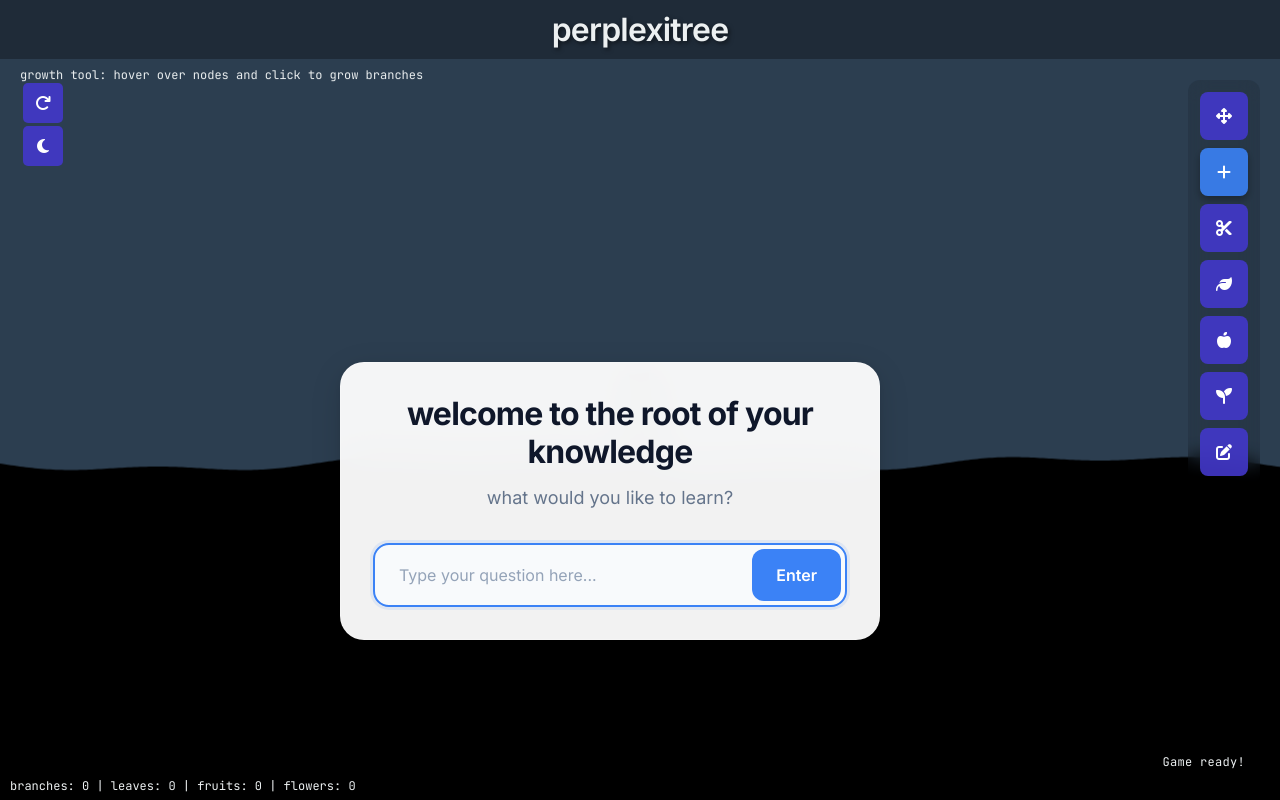
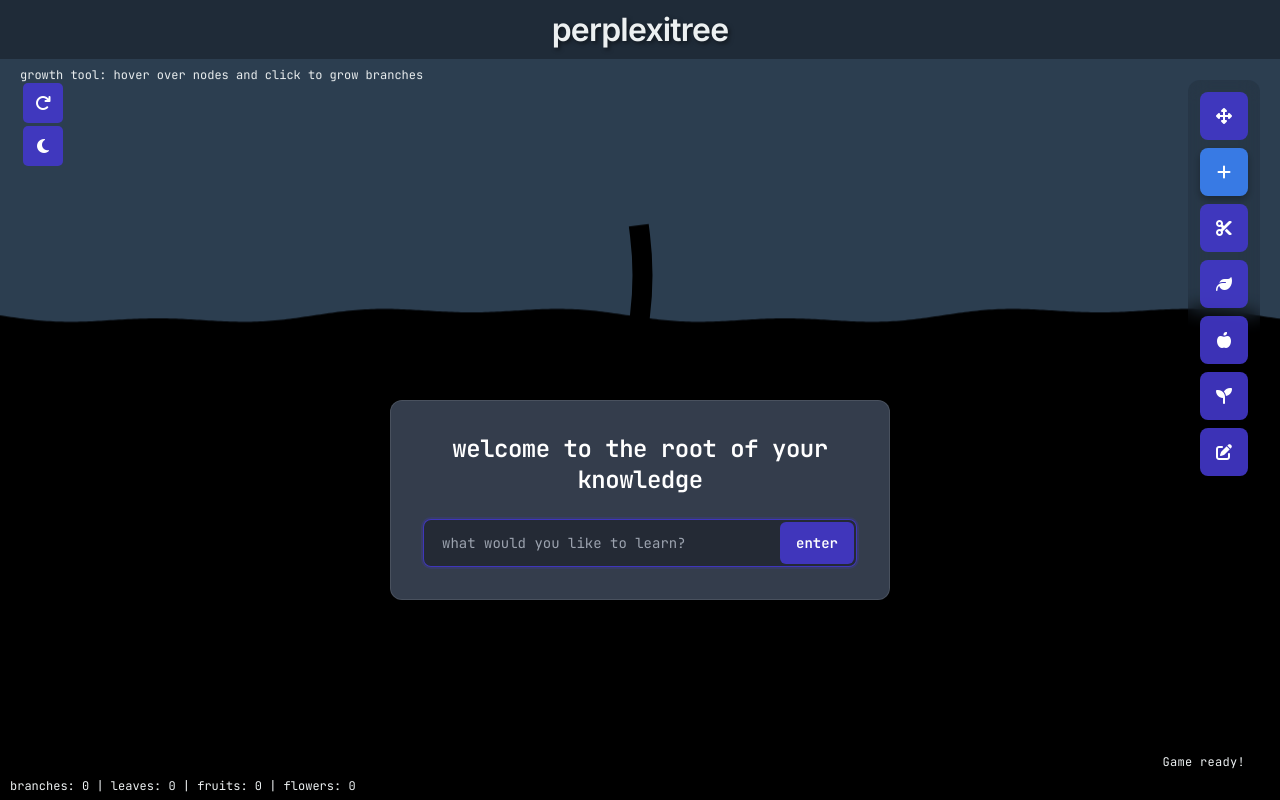
Before and after one commit to snowcodeer/perplexitree, a plain HTML site: page frontend/index.html in a window 1280 px wide. Drawn offline with Linux system fonts and the light colour scheme; files that its build step writes are made by us from their sources; files whose address does not match are found by name.

Commit message:
welcome message

```diff
--- a/frontend/js/game.js
+++ b/frontend/js/game.js
@@ -405,7 +405,7 @@ class UltraSimplePrune {
 
         for (let i = 0; i < branchCount; i++) {
             const angle = startAngle + (angleSpread / (branchCount - 1)) * i;
-            const length = 80 + Math.random() * 40; // 80-120 pixels (longer and more varied)
+            const length = 120 + Math.random() * 60; // 120-180 pixels (even longer and more varied)
 
             // Adjust angle to grow upward (subtract π/2 to rotate 90 degrees counterclockwise)
             const upwardAngle = angle - Math.PI / 2;
@@ -738,8 +738,8 @@ class UltraSimplePrune {
         this.welcomeSequence.isActive = true;
         this.welcomeSequence.hasShownPrompt = false;
         this.welcomeSequence.originalPanY = this.cameraOffset.y;
-        // Pan up so dirt covers about 40% of screen (show more dirt below)
-        this.welcomeSequence.targetPanY = -this.height * 0.4;
+        // Pan up higher so dirt covers about 60% of screen (show more dirt below)
+        this.welcomeSequence.targetPanY = -this.height * 0.6;
 
         // Start panning up
         this.animateWelcomePan();
@@ -774,15 +774,16 @@ class UltraSimplePrune {
         promptBox.innerHTML = `
             <div class="welcome-prompt-content">
                 <h2>Welcome to the root of your knowledge</h2>
-                <p>What would you like to learn?</p>
                 <div class="welcome-prompt-input">
-                    <input type="text" id="welcomeInput" placeholder="Type your question here..." autofocus>
+                    <input type="text" id="welcomeInput" placeholder="What would you like to learn?" autofocus>
                     <button id="welcomeSubmit">Enter</button>
                 </div>
             </div>
         `;
 
-        document.body.appendChild(promptBox);
+        // Append to canvas container for proper positioning
+        const canvasContainer = this.canvas.parentElement;
+        canvasContainer.appendChild(promptBox);
 
         // Focus input and handle events
         const input = document.getElementById('welcomeInput');
@@ -834,7 +835,9 @@ class UltraSimplePrune {
     }
 
     triggerFirstGrowth() {
-        // Just update status, no automatic growth
+        // Trigger growth from the trunk (first node) - same as clicking the first node
+        const trunkNode = { x: this.tree.x, y: this.tree.y - this.tree.trunkHeight };
+        this.growBranchesFromNode(trunkNode);
         this.updateStatus('Game ready! Use growth tool to grow branches, cut tool to prune them.');
     }
 
--- a/frontend/styles.css
+++ b/frontend/styles.css
@@ -165,101 +165,96 @@ body.day-mode .controls button:hover {
 /* Welcome prompt styling */
 #welcomePrompt {
     position: fixed;
-    bottom: 20%;
+    bottom: 25%;
     left: 50%;
     transform: translateX(-50%);
     z-index: 2000;
     pointer-events: auto;
+    width: 100%;
+    display: flex;
+    justify-content: center;
 }
 
 .welcome-prompt-content {
-    background: rgba(255, 255, 255, 0.95);
-    backdrop-filter: blur(20px);
-    border: 1px solid rgba(255, 255, 255, 0.2);
+    background: rgba(55, 65, 81, 0.95);
+    backdrop-filter: blur(10px);
+    border: 1px solid rgba(255, 255, 255, 0.1);
     padding: 32px;
-    border-radius: 24px;
-    box-shadow: 0 8px 32px rgba(0, 0, 0, 0.12), 0 2px 8px rgba(0, 0, 0, 0.08);
+    border-radius: 12px;
+    box-shadow: 0 20px 40px rgba(0, 0, 0, 0.3);
     text-align: center;
-    max-width: 600px;
+    max-width: 500px;
     width: 90%;
     animation: welcomePromptFadeIn 0.5s ease-out;
 }
 
 .welcome-prompt-content h2 {
-    font-family: 'Manrope', 'Inter', system-ui, -apple-system, BlinkMacSystemFont, 'Segoe UI', sans-serif;
-    font-size: 32px;
-    font-weight: 700;
-    color: #0f172a;
-    margin: 0 0 12px 0;
-    letter-spacing: -0.8px;
-    line-height: 1.2;
-}
-
-.welcome-prompt-content p {
-    font-family: 'Inter', system-ui, -apple-system, BlinkMacSystemFont, 'Segoe UI', sans-serif;
-    font-size: 18px;
-    color: #64748b;
-    margin: 0 0 32px 0;
-    font-weight: 400;
-    line-height: 1.5;
+    font-family: 'JetBrains Mono', 'Source Code Pro', 'Fira Code', 'Courier New', monospace;
+    font-size: 24px;
+    font-weight: 600;
+    color: #ffffff;
+    margin: 0 0 24px 0;
+    letter-spacing: -0.5px;
+    line-height: 1.3;
 }
 
 .welcome-prompt-input {
     display: flex;
     gap: 0;
     align-items: stretch;
-    background: #f8fafc;
-    border: 2px solid #e2e8f0;
-    border-radius: 16px;
-    padding: 4px;
+    background: rgba(0, 0, 0, 0.3);
+    border: 1px solid rgba(255, 255, 255, 0.1);
+    border-radius: 8px;
+    padding: 2px;
     transition: border-color 0.2s ease, box-shadow 0.2s ease;
 }
 
 .welcome-prompt-input:focus-within {
-    border-color: #3b82f6;
-    box-shadow: 0 0 0 3px rgba(59, 130, 246, 0.1);
+    border-color: rgba(67, 56, 202, 0.9);
+    box-shadow: 0 0 0 2px rgba(67, 56, 202, 0.2);
 }
 
 .welcome-prompt-input input {
     flex: 1;
-    padding: 16px 20px;
+    padding: 12px 16px;
     border: none;
     background: transparent;
-    font-family: 'Inter', system-ui, -apple-system, BlinkMacSystemFont, 'Segoe UI', sans-serif;
-    font-size: 16px;
-    color: #0f172a;
+    font-family: 'JetBrains Mono', 'Source Code Pro', 'Fira Code', 'Courier New', monospace;
+    font-size: 14px;
+    color: #ffffff;
     outline: none;
-    border-radius: 12px;
+    border-radius: 6px;
+    text-transform: lowercase;
 }
 
 .welcome-prompt-input input::placeholder {
-    color: #94a3b8;
+    color: #9ca3af;
     font-weight: 400;
 }
 
 .welcome-prompt-input button {
-    padding: 16px 24px;
-    background: #3b82f6;
+    padding: 12px 16px;
+    background: rgba(67, 56, 202, 0.9);
     color: white;
     border: none;
-    border-radius: 12px;
-    font-family: 'Inter', system-ui, -apple-system, BlinkMacSystemFont, 'Segoe UI', sans-serif;
-    font-size: 16px;
+    border-radius: 6px;
+    font-family: 'JetBrains Mono', 'Source Code Pro', 'Fira Code', 'Courier New', monospace;
+    font-size: 14px;
     font-weight: 600;
     cursor: pointer;
     transition: all 0.2s ease;
     display: flex;
     align-items: center;
-    gap: 8px;
+    gap: 6px;
+    text-transform: lowercase;
 }
 
 .welcome-prompt-input button:hover {
-    background: #2563eb;
-    transform: translateY(-1px);
+    background: rgba(99, 102, 241, 1);
 }
 
 .welcome-prompt-input button:active {
-    transform: translateY(0);
+    background: rgba(59, 130, 246, 0.9);
 }
 
 /* Day mode welcome prompt */
```
